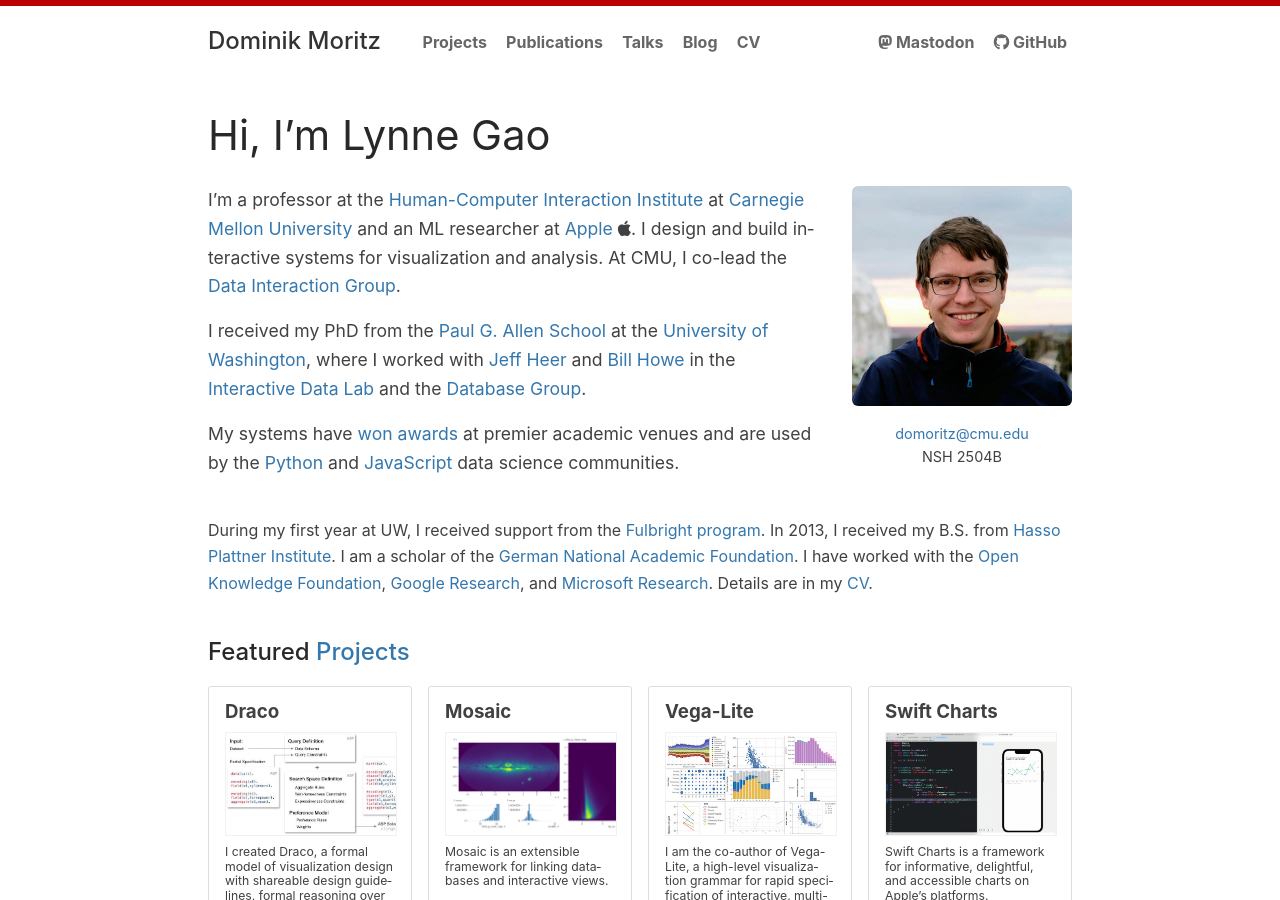
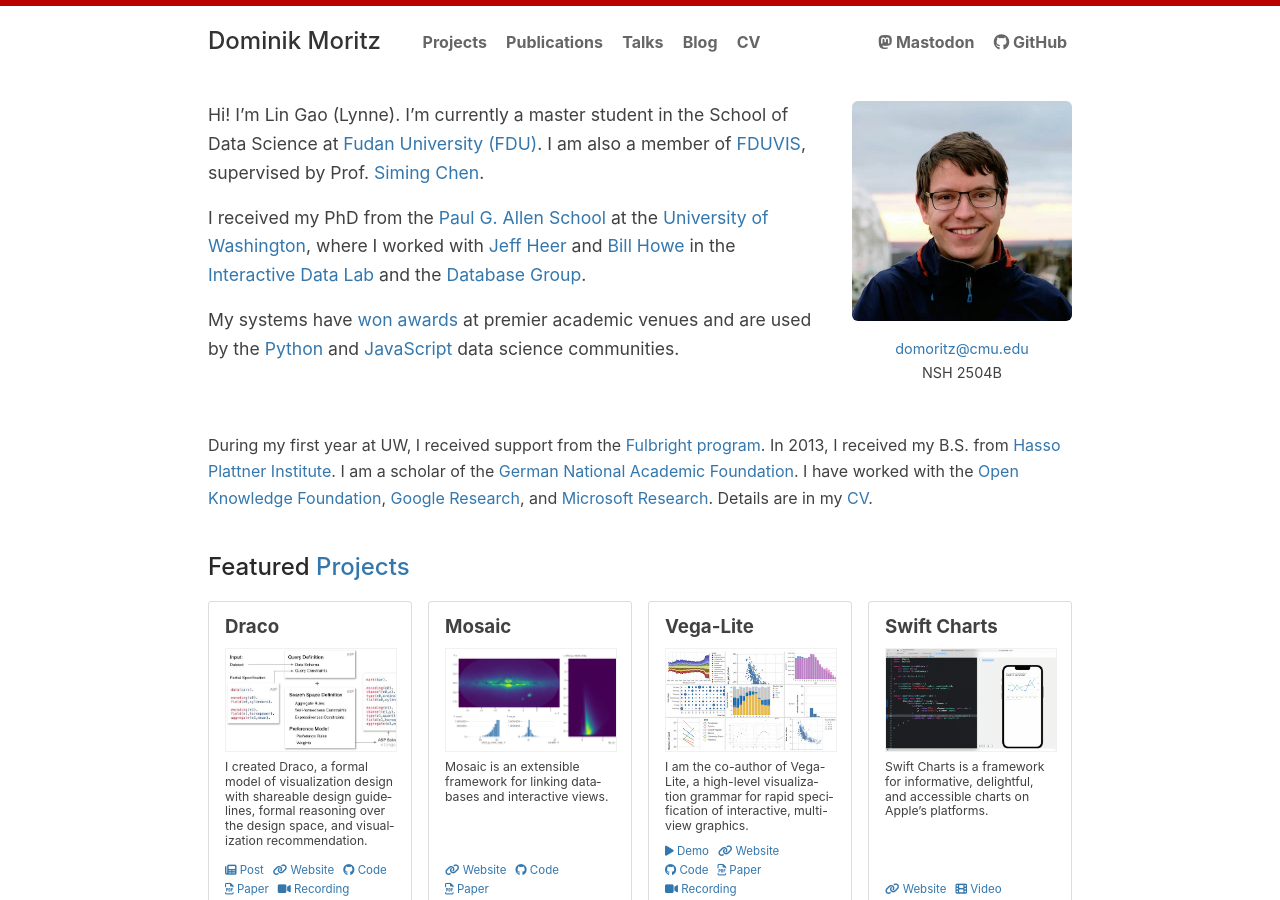
Before and after one commit to lynnegaogao/lynnegaogao.github.io, a Jekyll site: the page built from index.md, in a window 1280 px wide and 900 px high. Built offline with Jekyll 4.4.1, drawn with Linux system fonts in a browser that asks for light colours.

```diff
--- a/index.md
+++ b/index.md
@@ -4,12 +4,10 @@ title: "Home"
 class: home
 ---
 
-# Hi, I'm Lynne Gao
-
 <div class="columns" markdown="1">
 
 <div class="intro" markdown="1">
-I'm a professor at the [Human-Computer Interaction Institute](https://hcii.cmu.edu/) at [Carnegie Mellon University](https://www.cmu.edu/) and an ML researcher at [Apple](https://www.apple.com/) <i class="fab fa-apple"></i>. I design and build interactive systems for visualization and analysis. At CMU, I co-lead the [Data Interaction Group](https://dig.cmu.edu/).
+Hi! I'm Lin Gao (Lynne). I'm currently a master student in the School of Data Science at [Fudan University (FDU)](https://www.fudan.edu.cn/en/). I am also a member of [FDUVIS](https://fduvis.net/), supervised by Prof. [Siming Chen](http://simingchen.me/).
 
 I received my PhD from the [Paul G. Allen School](https://www.cs.washington.edu/) at the [University of Washington](https://www.washington.edu/), where I worked with [Jeff Heer](https://homes.cs.washington.edu/~jheer/) and [Bill Howe](https://homes.cs.washington.edu/~billhowe/) in the [Interactive Data Lab](http://idl.cs.washington.edu/) and the [Database Group](https://db.cs.washington.edu/).
 
```
Also changed, not shown: 1 other file.
